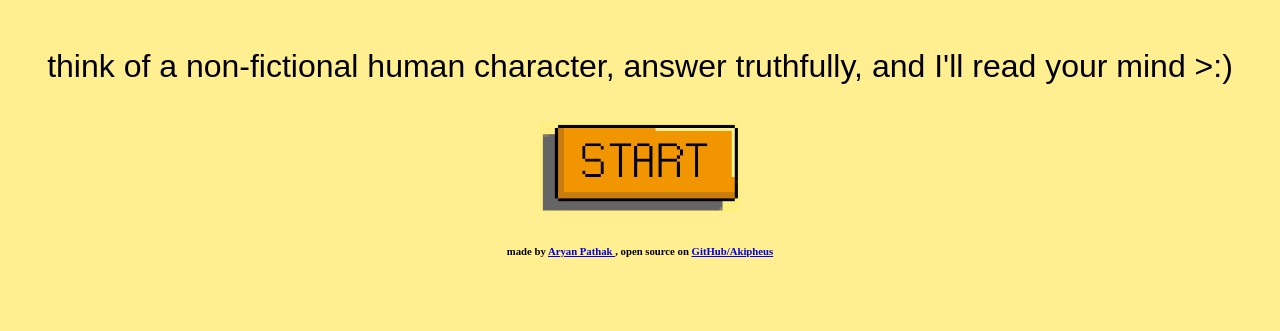
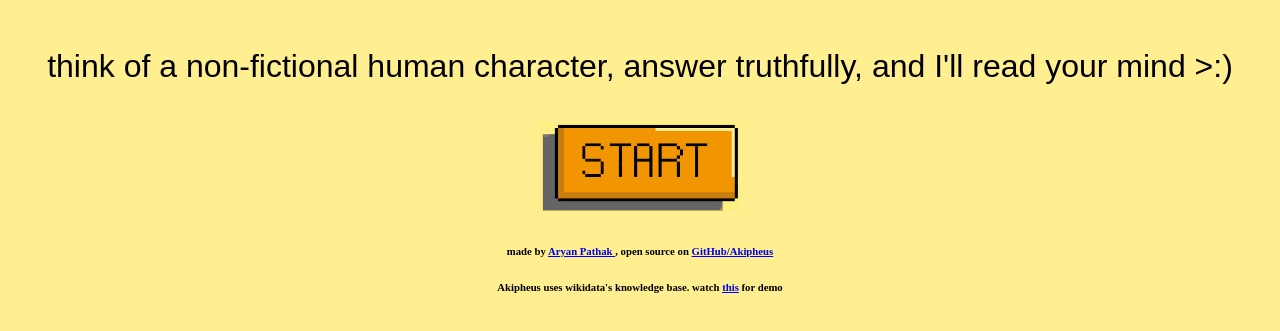
Before and after one commit to aryn-pathak/akipheus, a plain HTML site: page index.html in a window 1280 px wide. Shown: the part 247-578 px from the top of the page. Drawn offline with nearby package versions, Linux system fonts and the light colour scheme; no server answers; a web font is replaced by a local one.

Commit message:
added demo video link

```diff
--- a/index.html
+++ b/index.html
@@ -28,5 +28,8 @@
 <h6 style="text-align: center;">
     made by <a href="https://github.com/aryn-pathak">Aryan Pathak </a>, open source on <a href="https://github.com/aryn-pathak/akipheus">GitHub/Akipheus</a>
 </h6>
+<h6 style="text-align: center;">
+    Akipheus uses wikidata's knowledge base. watch <a href = "https://youtu.be/HIcR5R7A1MA">this</a> for demo
+</h6>
 </body>
 </html>
```
